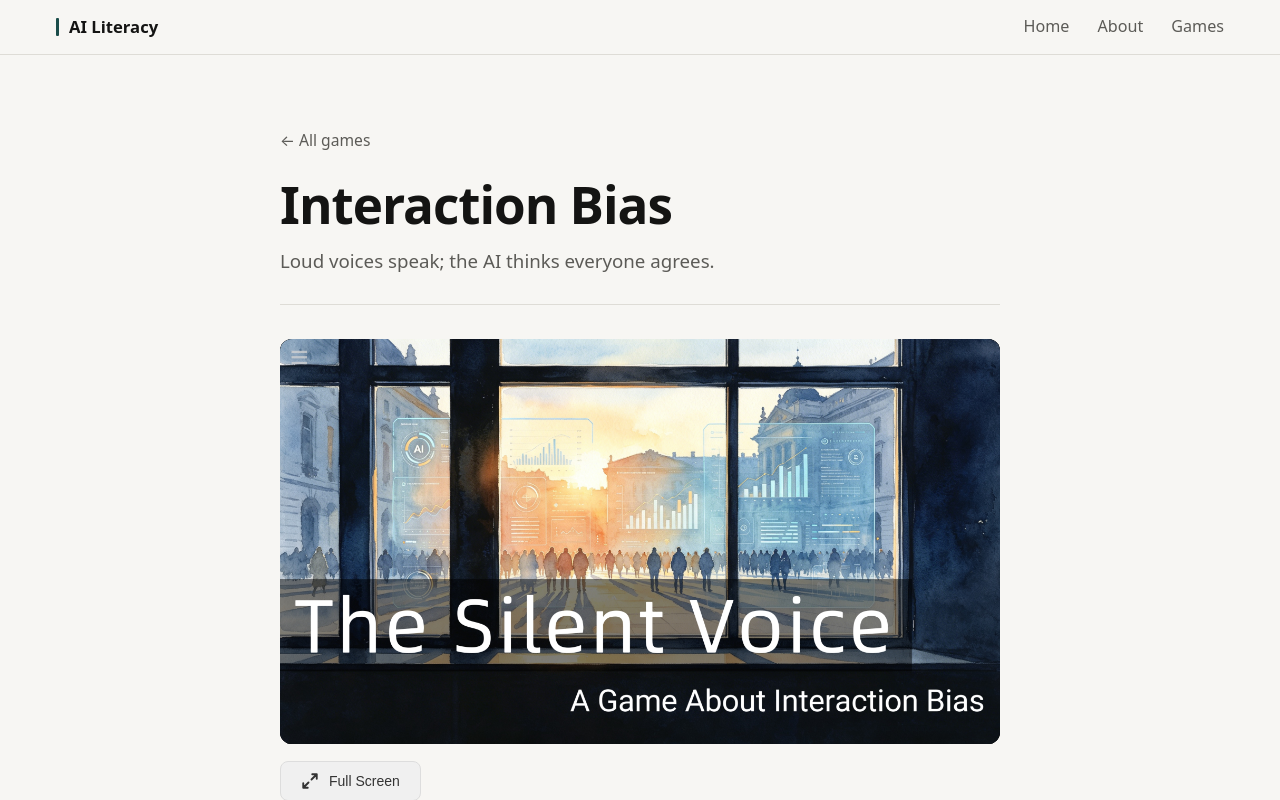
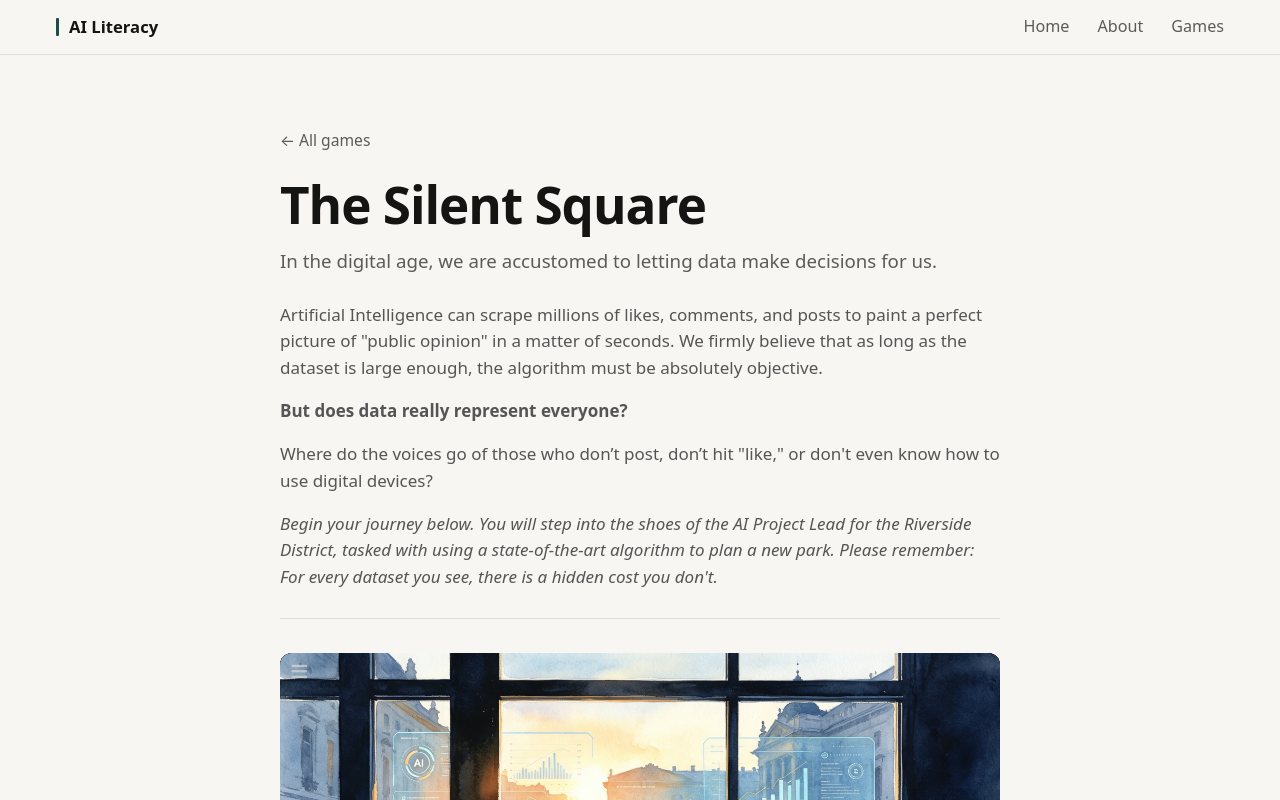
Before and after one commit to Nyckii/ai-literacy-website, a React (Vite) app: page /games/interaction-bias in a window 1280 px wide. Shown: the top 800 px of the page. Built offline with nearby package versions, Linux system fonts and the light colour scheme; no server answers.

Commit message:
finish the InteractionBias page

```diff
--- a/src/pages/games/InteractionBias.tsx
+++ b/src/pages/games/InteractionBias.tsx
@@ -1,20 +1,24 @@
-import { GamePlaceholder } from '../../components/GamePlaceholder';
-import { useRef } from 'react'; // 导入 useRef
+import { useRef } from 'react';
 import { Link } from 'react-router-dom';
-import { games, LEVEL_LABELS } from '../../data/games';
+import { games } from '../../data/games';
+import './InteractionBias.css';
+
+interface FlipCardProps {
+  icon: string;
+  front: string;
+  back: string;
+}
 
 export function InteractionBias() {
   const slug = "interaction-bias";
   const game = games.find((g) => g.slug === slug);
-
-
   const containerRef = useRef<HTMLDivElement>(null);
 
   const toggleFullScreen = () => {
     if (containerRef.current) {
       if (!document.fullscreenElement) {
         containerRef.current.requestFullscreen().catch((err) => {
-          alert(`Error attempting to enable full-screen mode: ${err.message}`);
+          alert(`Error: ${err.message}`);
         });
       } else {
         document.exitFullscreen();
@@ -28,13 +32,20 @@ export function InteractionBias() {
     <section className="game-page">
       <Link to="/#games" className="back-link">← All games</Link>
 
+      {/* 1. Webpage Header & Pre-game Intro */}
       <header className="game-header">
-        <h1>{game.title}</h1>
-        <p className="lede">{game.short}</p>
+        <h1>The Silent Square</h1>
+        <p className="lede">In the digital age, we are accustomed to letting data make decisions for us.</p>
+        <div style={{ marginTop: '1.5rem', color: '#555' }}>
+          <p>Artificial Intelligence can scrape millions of likes, comments, and posts to paint a perfect picture of "public opinion" in a matter of seconds. We firmly believe that as long as the dataset is large enough, the algorithm must be absolutely objective.</p>
+          <p style={{ fontWeight: 'bold', margin: '1rem 0' }}>But does data really represent everyone?</p>
+          <p>Where do the voices go of those who don’t post, don’t hit "like," or don't even know how to use digital devices?</p>
+          <p style={{ marginTop: '1rem', fontStyle: 'italic' }}>Begin your journey below. You will step into the shoes of the AI Project Lead for the Riverside District, tasked with using a state-of-the-art algorithm to plan a new park. Please remember: For every dataset you see, there is a hidden cost you don't.</p>
+        </div>
       </header>
 
+      {/* 2. Game Section */}
       <div className="game-section" style={{ marginTop: '2rem' }}>
-
         <div
           ref={containerRef}
           className="game-container"
@@ -54,44 +65,88 @@ export function InteractionBias() {
           />
         </div>
 
-        {/* 2. 按钮：一定要放在上面的 div 闭合标签 </div> 的外面！！ */}
         <div style={{ marginTop: '1rem', display: 'flex', justifyContent: 'flex-start' }}>
-          <button
-            onClick={toggleFullScreen}
-            className="fullscreen-toggle"
-            style={{
-              display: 'flex',
-              alignItems: 'center',
-              gap: '10px',
-              padding: '10px 20px',
-              backgroundColor: '#f0f0f0',
-              color: '#333',
-              border: '1px solid #ddd',
-              borderRadius: '8px',
-              cursor: 'pointer',
-              transition: 'all 0.2s ease',
-              fontSize: '14px',
-              fontWeight: '500'
-            }}
-            onMouseEnter={(e) => {
-              e.currentTarget.style.backgroundColor = '#e5e5e5';
-              e.currentTarget.style.transform = 'translateY(-1px)';
-            }}
-            onMouseLeave={(e) => {
-              e.currentTarget.style.backgroundColor = '#f0f0f0';
-              e.currentTarget.style.transform = 'translateY(0)';
-            }}
-          >
-            <svg width="18" height="18" viewBox="0 0 24 24" fill="none" stroke="currentColor" strokeWidth="2.5" strokeLinecap="round" strokeLinejoin="round">
-              <path d="M15 3h6v6M9 21H3v-6M21 3l-7 7M3 21l7-7" />
-            </svg>
+          <button onClick={toggleFullScreen} className="fullscreen-toggle">
             Full Screen
           </button>
         </div>
-
       </div>
 
+      {/* 3. Post-game Intro & Reflection */}
+      <div className="game-content-rich-text" style={{ marginTop: '4rem' }}>
+        <h2>Back to Reality — Who Stole Their Voices?</h2>
+        <p>In the story you just experienced, the Riverside AI didn't suffer a coding glitch. It executed its statistical task perfectly and efficiently—yet it nearly stripped the elderly and exhausted commuters of their right to a peaceful resting place.</p>
+        <p>It did this because it could only "see" those who had the ability, and the time, to wave at it.</p>
+        <p>The game may be over, but the "square" in our real world is just opening.</p>
+        <p><strong>Take a minute to reflect: In your own life, as you enjoy the highly personalized services brought by algorithms, who is quietly being left behind by the system for being "inactive"?</strong></p>
+        <p style={{ color: '#666', marginTop: '1rem' }}>Flip the cards below to see how this invisible bias spreads into every corner of the real world.</p>
 
+        {/* 4. Interactive Flip Cards */}
+        <div className="flip-cards-container">
+          <FlipCard
+            icon="🏥"
+            front="Why might the most advanced AI doctors be more prone to misdiagnosing marginalized groups?"
+            back="Privilege Bias. Advanced medical AI is often deployed in affluent hospitals. Because vulnerable groups face barriers to accessing healthcare, the system rarely collects 'interaction data' from them. Consequently, the algorithm lacks the required experience when diagnosing minorities, failing to provide equitable medical support."
+          />
+          <FlipCard
+            icon="📱"
+            front="Why does the trending content on your feed often make your worldview feel increasingly narrow?"
+            back="Information Blind Spots. Recommendation algorithms are dominated by a tiny fraction of highly active creators and users who love to argue. To maximize 'engagement rates,' the system buries moderate, nuanced, and diverse perspectives, depriving everyday users of the right to see the full picture."
+          />
+          <FlipCard
+            icon="🏢"
+            front="In modern companies using AI performance reviews, why do hard-working, veteran employees suddenly become 'low performers'?"
+            back="Algorithmic Marginalization. Frontline workers who aren't 'tech-savvy' lack the digital footprint of 'clocking in, reporting, and high-frequency interactions' within the system. In a purely data-driven evaluation, the tangible results of their hard labor become invisible to the algorithm."
+          />
+          <FlipCard
+            icon="⚖️"
+            front="Could not knowing how to use a smartphone cost you your eligibility for government assistance?"
+            back="The Penalty of the Digital Divide. In automated social welfare assessments, citizens lacking digital skills often submit incomplete or incorrectly formatted information. The algorithm instantly flags and rejects them as 'ineligible,' leading to extreme injustice in the distribution of social aid."
+          />
+        </div>
+
+        {/* 5. Core Concept Summary - 恢复为普通文字排版 */}
+        <div className="core-concept-section" style={{ marginTop: '5rem', paddingBottom: '5rem' }}>
+          <h2 style={{ borderBottom: '1px solid #eee', paddingBottom: '1rem' }}>Core Concept: Interaction Bias</h2>
+          <p style={{ marginTop: '1.5rem' }}>Through the experience and exploration above, we can assign a formal definition to this phenomenon:</p>
+          <p style={{ margin: '1rem 0', padding: '1rem', background: '#f9f9f9', borderRadius: '8px' }}>
+            <strong>Interaction Bias</strong> refers to the systemic deviation that occurs when AI systems provide resources or decision-making support, caused by differences in users' engagement levels, usage habits, or objective access to resources during their continuous interaction with the system.
+          </p>
+          <p>It is not simply a matter of personal "laziness" or "inactivity," but a social issue amplified by three core mechanisms:</p>
+
+          <ul style={{ paddingLeft: '1.5rem', marginTop: '1rem' }}>
+            <li style={{ marginBottom: '1rem' }}>
+              <strong>Data's "Winner-Takes-All":</strong> Algorithms evolve based on feedback. Highly active users generate a disproportionately massive amount of data, steering the algorithm's optimization and creating a "Matthew Effect" (the rich get richer).
+            </li>
+            <li style={{ marginBottom: '1rem' }}>
+              <strong>Mapping Structural Disadvantages:</strong> Low engagement is often constrained by objective conditions (e.g., a lack of digital literacy, time poverty, or poor accessibility design). The system mistakenly interprets these objective disadvantages as a "lack of demand."
+            </li>
+            <li style={{ marginBottom: '1rem' }}>
+              <strong>The Vicious Cycle:</strong> As the algorithm increasingly caters to the highly active demographic, the user experience for vulnerable groups plummets. This makes them even less willing (or able) to interact with the system, ultimately pushing them into total marginalization.
+            </li>
+          </ul>
+
+          <p style={{ marginTop: '2rem', textAlign: 'center', fontWeight: 'bold', fontSize: '1.1rem', color: '#333' }}>
+             Algorithms measure the frequency of interaction, not the depth of intention. When we chase AI efficiency and personalization without actively compensating for "silent" voices, technology simply becomes a machine that automatically amplifies social inequality.
+          </p>
+        </div>
+      </div>
     </section>
   );
 }
+
+function FlipCard({ icon, front, back }: FlipCardProps) {
+  return (
+    <div className="custom-flip-card">
+      <div className="flip-card-inner">
+        <div className="flip-card-front">
+          <span style={{ fontSize: '2.5rem', marginBottom: '1rem' }}>{icon}</span>
+          <p style={{ fontWeight: 'bold' }}>{front}</p>
+        </div>
+        <div className="flip-card-back">
+          <p style={{ fontSize: '0.9rem', lineHeight: '1.5' }}>{back}</p>
+        </div>
+      </div>
+    </div>
+  );
+}
```
